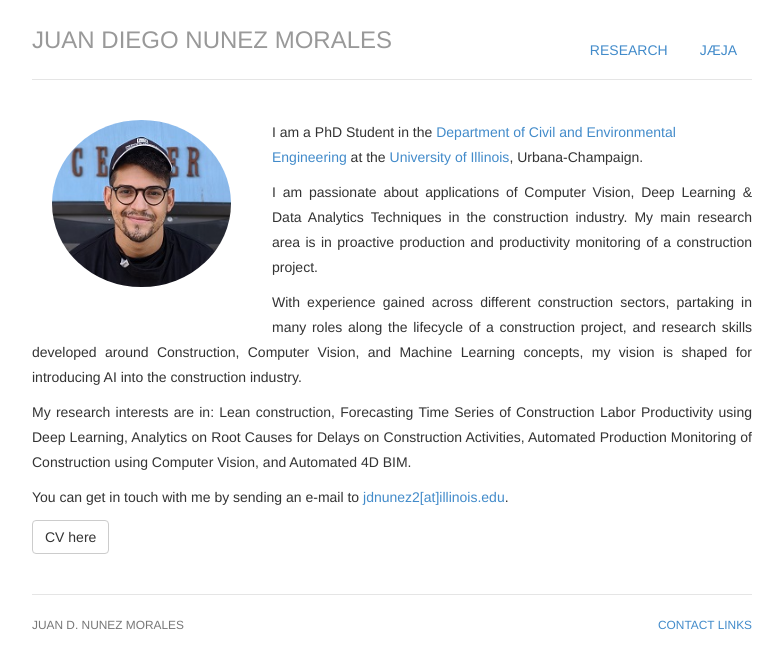
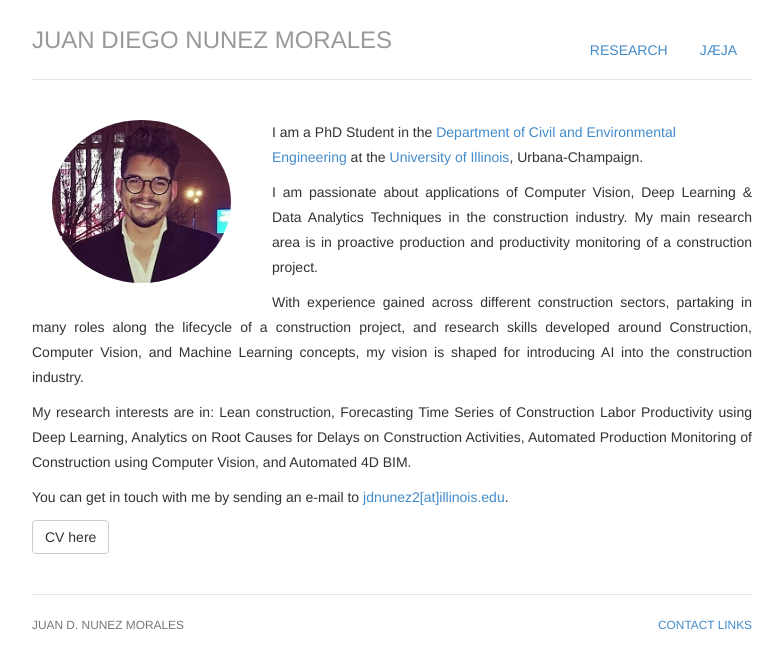
Before and after one commit to juandiegonm/juandiegonm.github.io, a Jekyll site: the page built from index.html, in a window 1280 px wide. Shown: the top 669 px of the page, without its empty margins (248-1031 px from the left). Built offline with Jekyll 4.4.1, drawn with Linux system fonts in a browser that asks for light colours.

Commit message:
Update index.html

```diff
--- a/index.html
+++ b/index.html
@@ -10,7 +10,7 @@ description: Juan Diego Nunez Morales is a PhD student in Civil Engineering at t
 <!-- <div class="jumbotron"> -->
 <div class="row marketing">
 	<div class="col-sm-4">
-	<img  class="img-circle avatar" alt="Juan Diego Nunez Morales" src="img/juandiegonm200x200_2.jpg" align="left" , hspace="5px">
+	<img  class="img-circle avatar" alt="Juan Diego Nunez Morales" src="img/juandiegonm200x200_1.jpg" align="left" , hspace="5px">
 	</div>
 	<div>
 	<p> I am a PhD Student in the <a href="https://cee.illinois.edu/">Department of Civil and Environmental Engineering</a></span> at the <a href="https://grainger.illinois.edu/">University of Illinois</a></span>, <span itemprop="locality">Urbana-Champaign</span>.</p>
```
